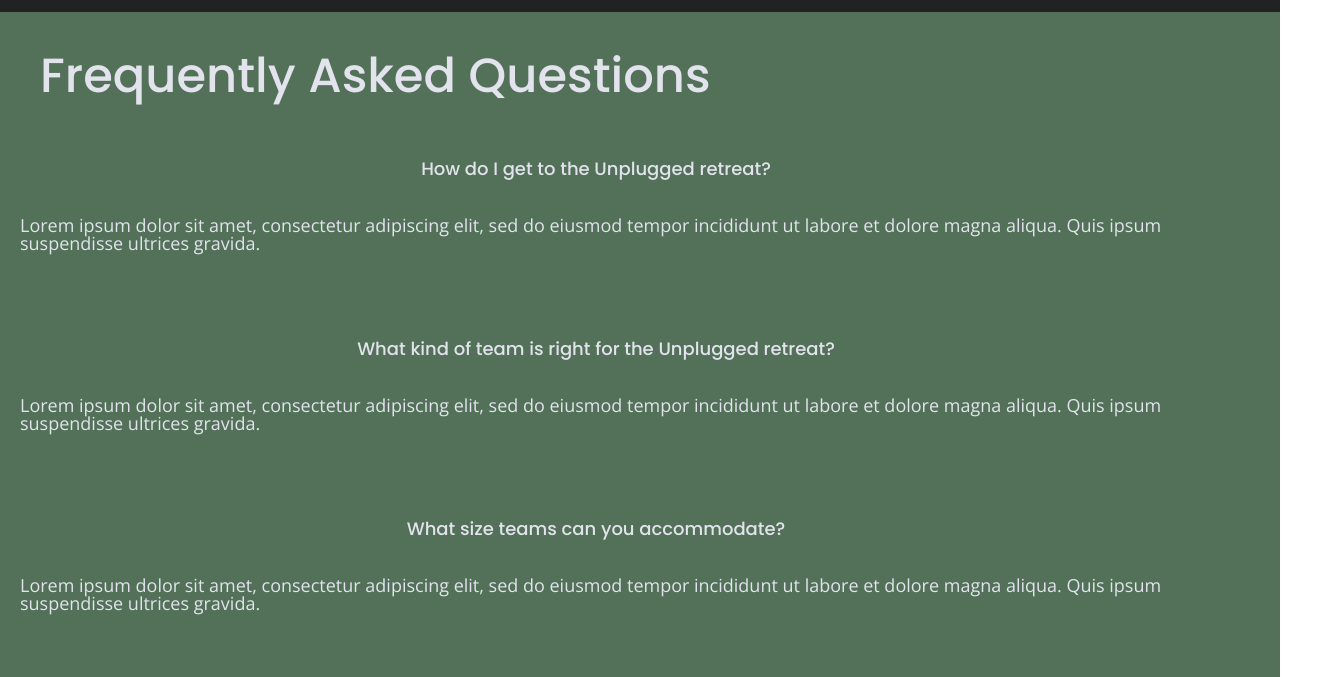
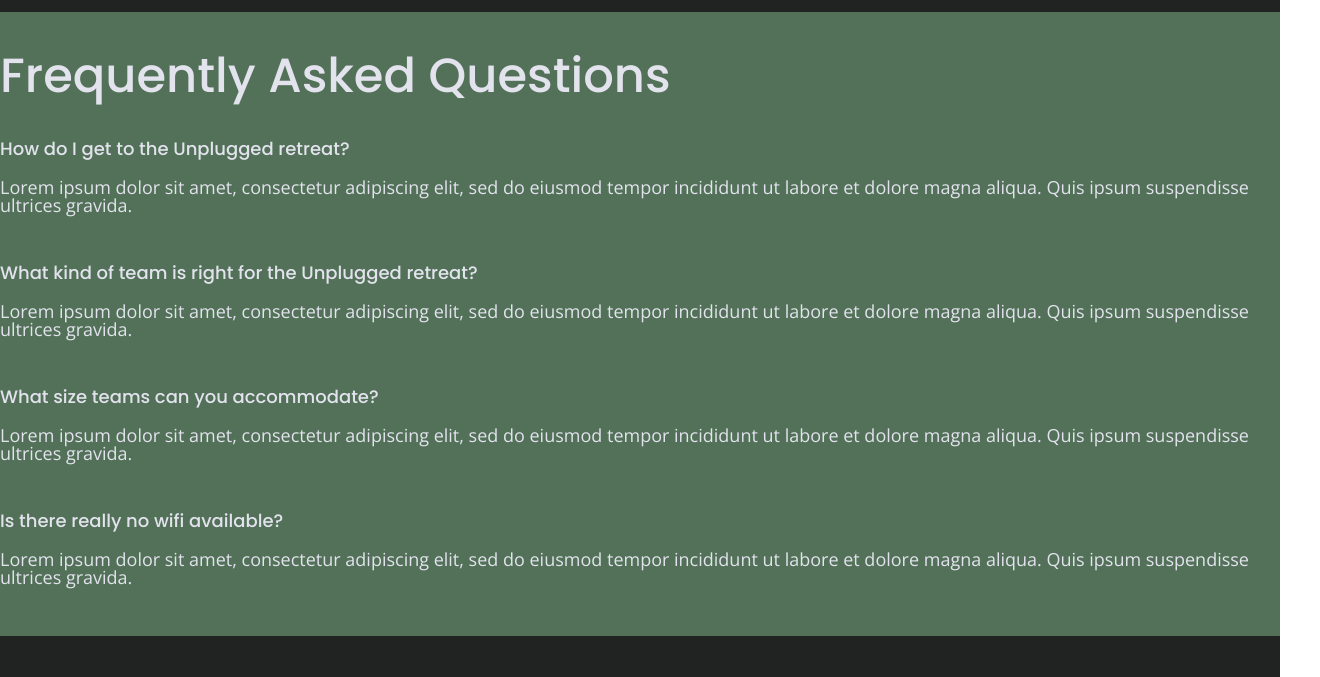
Before and after one commit to egoullaud/unplugged-project, a website: page faq/index.html in a window 1280 px wide. Shown: the part 82-759 px from the top of the page, 1320 px wide, since content can reach past the window. Drawn offline with nearby package versions, Linux system fonts and the light colour scheme.

Commit message:
troubleshoot FAQ layout

```diff
--- a/css/main.css
+++ b/css/main.css
@@ -393,33 +393,35 @@ input[type=button] {
   background-color: #527158;
   display: flex;
   justify-content: center;
-  align-items:center;
+  align-items: center;
   flex-flow: row wrap;
 }
-/*.faq .content-wrapper {
+
+.faq .content-wrapper {
+  margin: 50px 0 0 0;
   display: flex;
   justify-content: center;
-  align-items:center;
+  align-items: center;
   flex-flow: row wrap;
-  margin: 50px 5px;
 }
- */
-.faq h2{
-  margin: 40px;
+
+.faq h2 {
+  margin-bottom: 40px;
   line-height: 1;
 }
-.faq-content{
-  display: flex;
-  justify-content: center;
-  align-items:center;
-  flex-flow: row wrap;
-  width: 90%;
+
+.faq-content {
   margin-bottom: 50px;
-  margin-left: 20px;
 }
+
+.faq-content {
+  margin-bottom: 50px;
+}
+
 .faq-content h4 {
   line-height: 1.333;
 }
+
 
 /* ==========================================================================
    Helper classes
@@ -671,7 +673,6 @@ align-items: flex-start;
  flex-basis: 45%;
 
 }
-
 .faq h2{
   width: 100%;
 }
--- a/faq/index.html
+++ b/faq/index.html
@@ -62,33 +62,32 @@ integrity="sha384-B4dIYHKNBt8Bc12p+WXckhzcICo0wtJAoU8YZTY5qE0Id1GSseTk6S+L3BlXeV
   <!--------------------------------- FAQ-CONTENT ----------------------------------------------------------->
   <div class="content wrapper">
     <h2>Frequently Asked Questions</h2>
-    <article class="faq-content">
+    <div class="faq-content">
           <h4> How do I get to the Unplugged retreat?</h4>
           <p>
             Lorem ipsum dolor sit amet, consectetur adipiscing elit,
             sed do eiusmod tempor incididunt ut labore et dolore magna aliqua. Quis ipsum suspendisse ultrices gravida.
           </p>
-        </article>
-      <article class="faq-content">
+        </div>
+      <div class="faq-content">
           <h4> What kind of team is right for the Unplugged retreat?</h4>
           <p>
             Lorem ipsum dolor sit amet, consectetur adipiscing elit, sed do eiusmod tempor incididunt ut labore et dolore magna aliqua. Quis ipsum suspendisse ultrices gravida.
           </p>
-        </article>
-      <article class="faq-content">
+        </div>
+      <div class="faq-content">
           <h4> What size teams can you accommodate?</h4>
           <p>
             Lorem ipsum dolor sit amet, consectetur adipiscing elit, sed do eiusmod tempor incididunt ut labore et dolore magna aliqua. Quis ipsum suspendisse ultrices gravida.
           </p>
-        </article>
-      <article class="faq-content">
+        </div>
+      <div class="faq-content">
           <h4> Is there really no wifi available?</h4>
           <p>
             Lorem ipsum dolor sit amet, consectetur adipiscing elit, sed do eiusmod tempor incididunt ut labore et dolore magna aliqua. Quis ipsum suspendisse ultrices gravida.
           </p>
-        </article>
+        </div>
     </div>
-  </div>
 </main>
 
 <!--------------------------------- FOOTER ----------------------------------------------------------->
```
